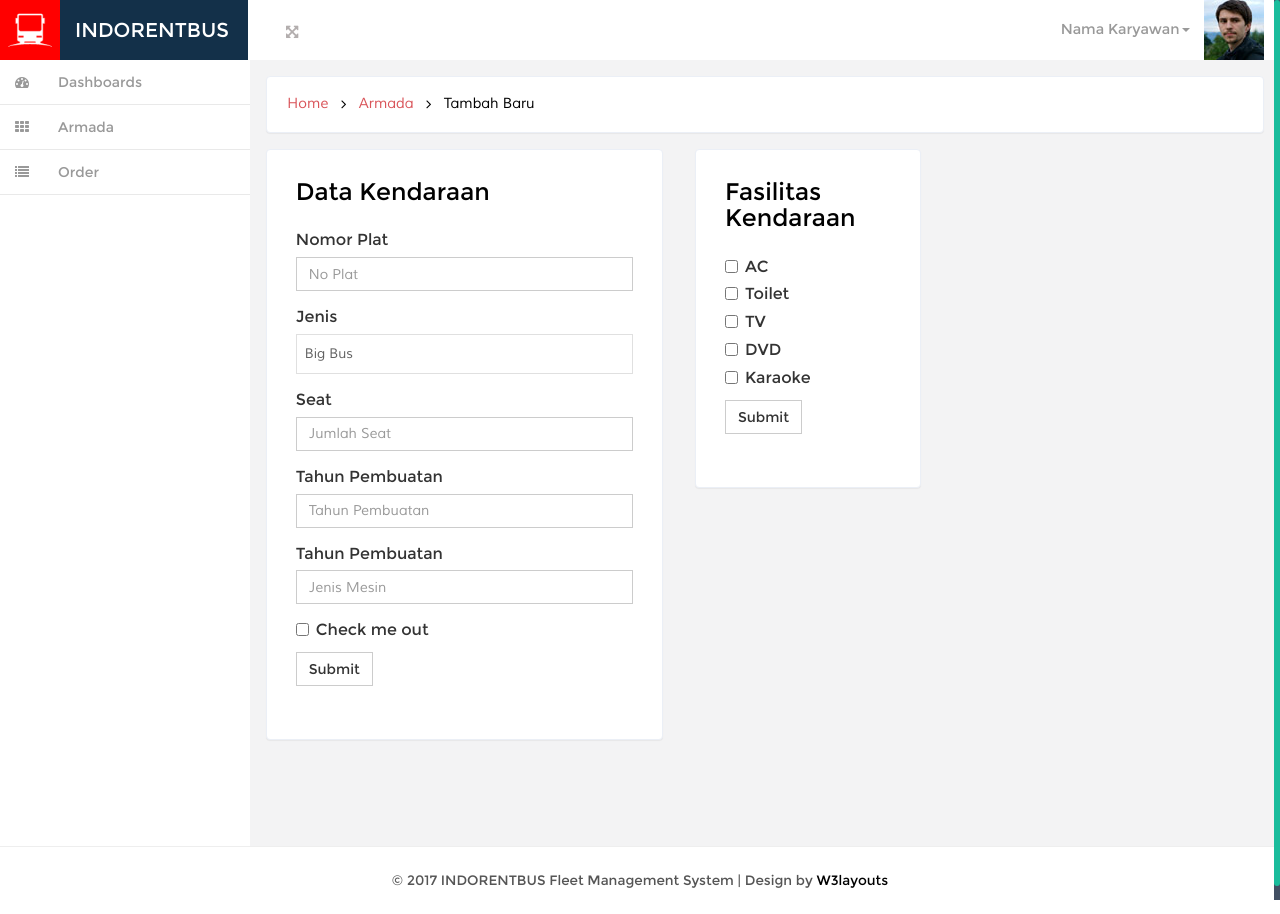
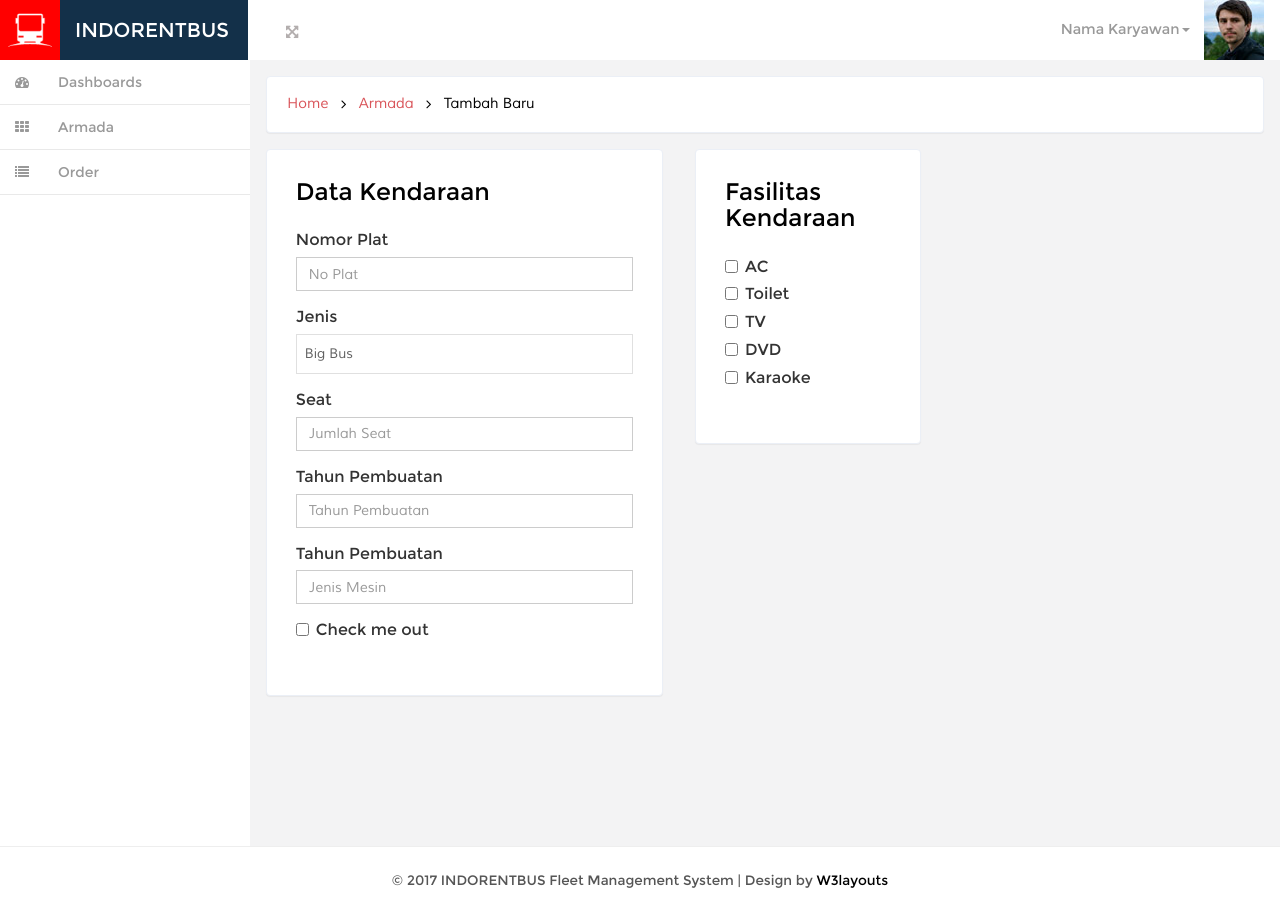
Before and after one commit to kemtol/indorentbus, a Jekyll site: the page built from laman/tambah-armada.html, in a window 1280 px wide. Built offline with Jekyll 4.4.1, drawn with Linux system fonts in a browser that asks for light colours; nearby versions of some CDN libraries; Markdown is read by kramdown in place of the engine named in the settings; comment, search, counter and statistics services are not loaded.

Commit message:
Update tambah-armada.html

```diff
--- a/laman/tambah-armada.html
+++ b/laman/tambah-armada.html
@@ -49,7 +49,6 @@ permalink: /armada/tambah/
 					<input type="checkbox"> Check me out
 				</label>
 			</div>
-			<button type="submit" class="btn btn-default">Submit</button>
 		</form>
 	</div>
 </div>
@@ -82,7 +81,6 @@ permalink: /armada/tambah/
 					<input type="checkbox"> Karaoke
 				</label>
 			</div>
-			<button type="submit" class="btn btn-default">Submit</button>
 		</form>
 	</div>
 </div>
```
